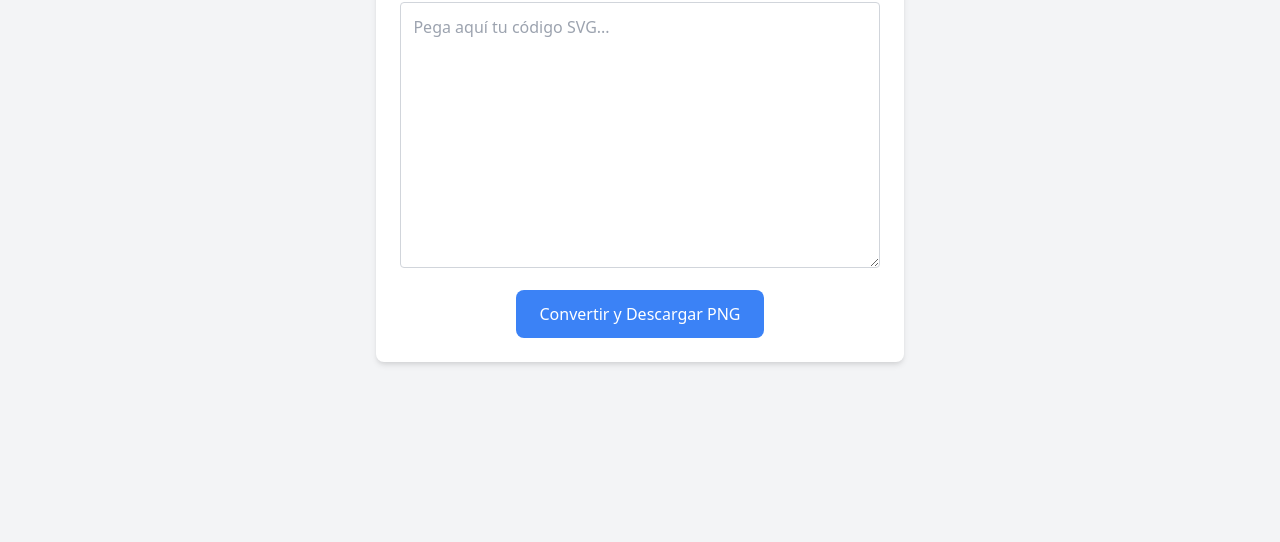
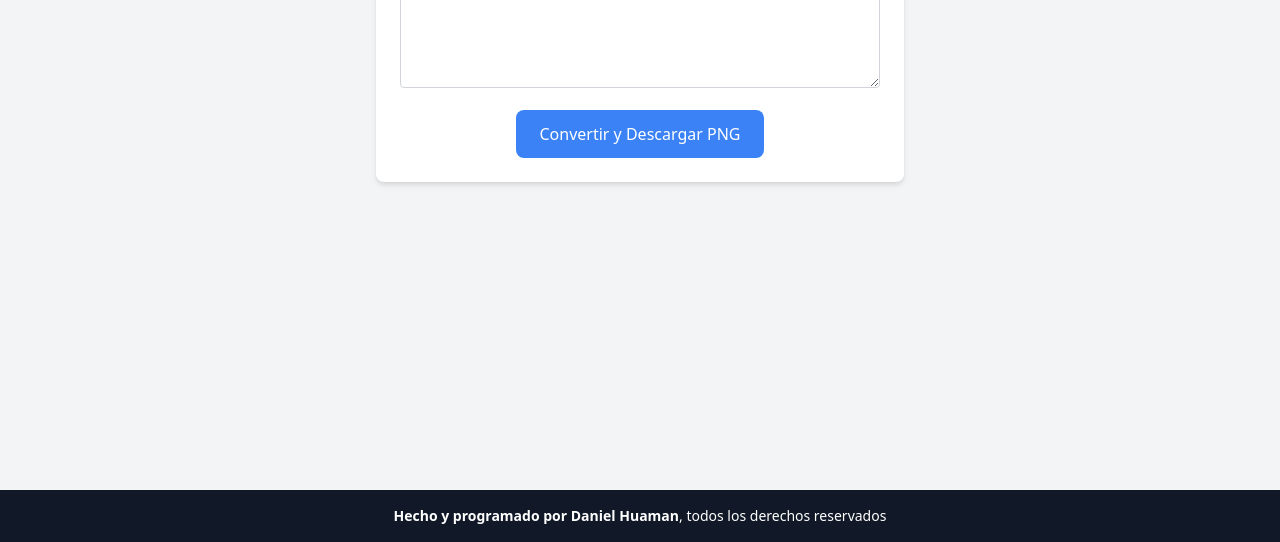
Before and after one commit to DanielLazaro1555/ConvertidorSVGPNG, a plain HTML site: page index.html in a window 1280 px wide. Shown: the part 258-800 px from the top of the page. Drawn offline with nearby package versions, Linux system fonts and the light colour scheme.

Commit message:
Nuevo Icono
Se añadió icono y se añadió mejora de estabilidad

```diff
--- a/index.html
+++ b/index.html
@@ -7,6 +7,8 @@
     <title>Convertir SVG a PNG</title>
     <script src="https://cdnjs.cloudflare.com/ajax/libs/canvas/2.8.0/canvas.min.js"></script> <!-- Librería canvas -->
     <script src="https://cdnjs.cloudflare.com/ajax/libs/FileSaver.js/2.0.5/FileSaver.min.js"></script>
+    <link rel="icon" href="convertir.png" type="image/png">
+
     <!-- Librería para guardar archivos -->
     <script>
         function convertirSVGaPNG() {
@@ -59,9 +61,9 @@
     <link href="https://cdn.jsdelivr.net/npm/tailwindcss@2.1.2/dist/tailwind.min.css" rel="stylesheet">
 </head>
 
-<body class="bg-gray-100 flex justify-center items-center h-screen">
+<body class="bg-gray-100 flex justify-center items-center h-screen flex-col">
 
-    <div class="text-center p-6 bg-white shadow-md rounded-lg">
+    <div class="text-center p-6 bg-white shadow-md rounded-lg mb-6">
         <h1 class="text-3xl font-bold mb-5">Convertir SVG a PNG</h1>
 
         <!-- Área de texto para pegar el código SVG -->
@@ -74,6 +76,14 @@
             PNG</button>
     </div>
 
+    <!-- Footer -->
+    <footer class="w-full text-center py-4 bg-gray-900 text-white mt-auto">
+        <p class="text-sm">
+            <span class="font-semibold">Hecho y programado por Daniel Huaman</span>, todos los derechos reservados
+        </p>
+    </footer>
+
+
 </body>
 
 </html>
```
Also changed, not shown: convertir.png (added).
